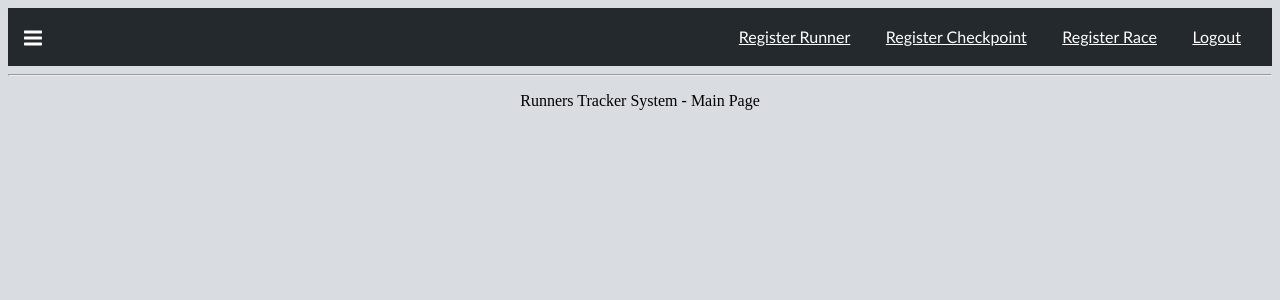
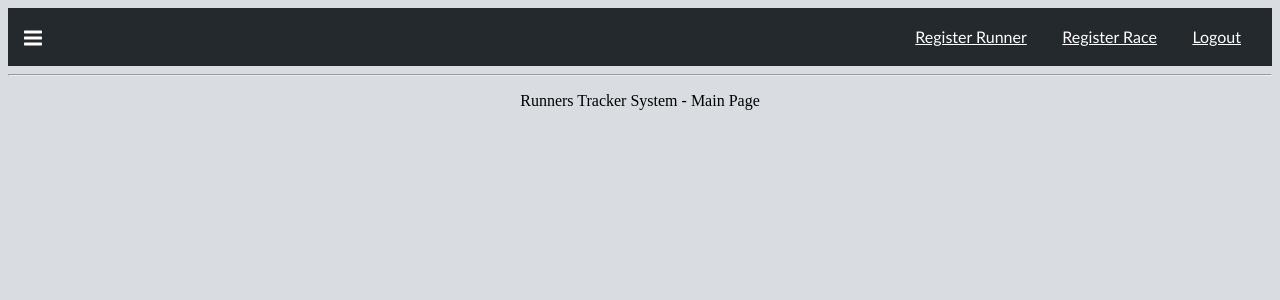
Before and after one commit to DimonLavron/RTS, a Flask app: page / in a window 1280 px wide. Shown: the top 300 px of the page. Run offline with Flask 2, Linux system fonts and the light colour scheme; a user stored in the database is signed in.

Commit message:
Fixed bug with old checkpoint register

```diff
--- a/site/app/templates/base.html
+++ b/site/app/templates/base.html
@@ -26,7 +26,6 @@
         <a class="a-link" href="{{ url_for('login')}}">Login</a>
         {% else %}
         <a class="a-link" href="{{ url_for('register_runner') }}">Register Runner</a>
-        <a class="a-link" href="{{ url_for('register_checkpoint') }}">Register Checkpoint</a>
         <a class="a-link" href="{{ url_for('register_race') }}">Register Race</a>
         <a class="a-link" href="{{ url_for('logout')}}">Logout</a>
         {% endif %}
```
